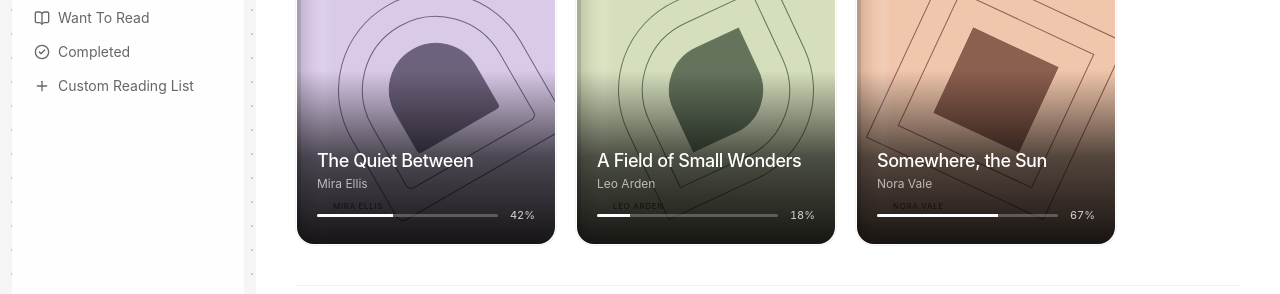
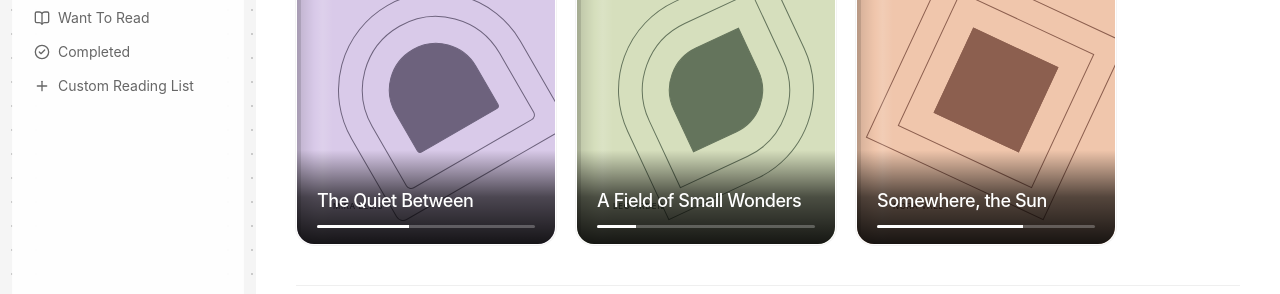
Before and after one commit to Papyrbound/papyrbound-frontend, a Next.js app: page / in a window 1280 px wide. Shown: the part 362-656 px from the top of the page. Built offline with nearby package versions, Linux system fonts and the light colour scheme.

Commit message:
Simplify reading tile overlays

```diff
--- a/src/features/home/ui/reading-tile.tsx
+++ b/src/features/home/ui/reading-tile.tsx
@@ -25,20 +25,16 @@ export function ReadingTile({
         <span className="block [&_.book-cover]:rounded-none [&_.cover-type]:text-[clamp(22px,2.2vw,34px)] [&_.cover-credit]:text-[8px]">
           <BookCover book={book} />
         </span>
-        <span className="absolute inset-x-0 bottom-0 flex flex-col gap-1 bg-gradient-to-t from-black/90 via-black/65 to-transparent px-5 pb-5 pt-20 text-white">
+        <span className="absolute inset-x-0 bottom-0 flex flex-col bg-gradient-to-t from-black/90 via-black/65 to-transparent px-5 pb-4 pt-10 text-white">
           <strong className="line-clamp-2 text-lg leading-tight font-medium tracking-tight">
             {book.title}
           </strong>
-          <span className="text-xs text-white/65">{book.author}</span>
-          <span className="mt-3 flex items-center gap-3">
+          <span className="mt-3 flex items-center">
             <Progress
               value={book.progress}
               aria-label={`${book.title} reading progress`}
               className="min-w-0 flex-1 [&_[data-slot=progress-track]]:h-[3px] [&_[data-slot=progress-track]]:bg-white/25 [&_[data-slot=progress-indicator]]:bg-white"
             />
-            <span className="text-[11px] text-white/80 tabular-nums">
-              {book.progress}%
-            </span>
           </span>
         </span>
       </Button>
```
